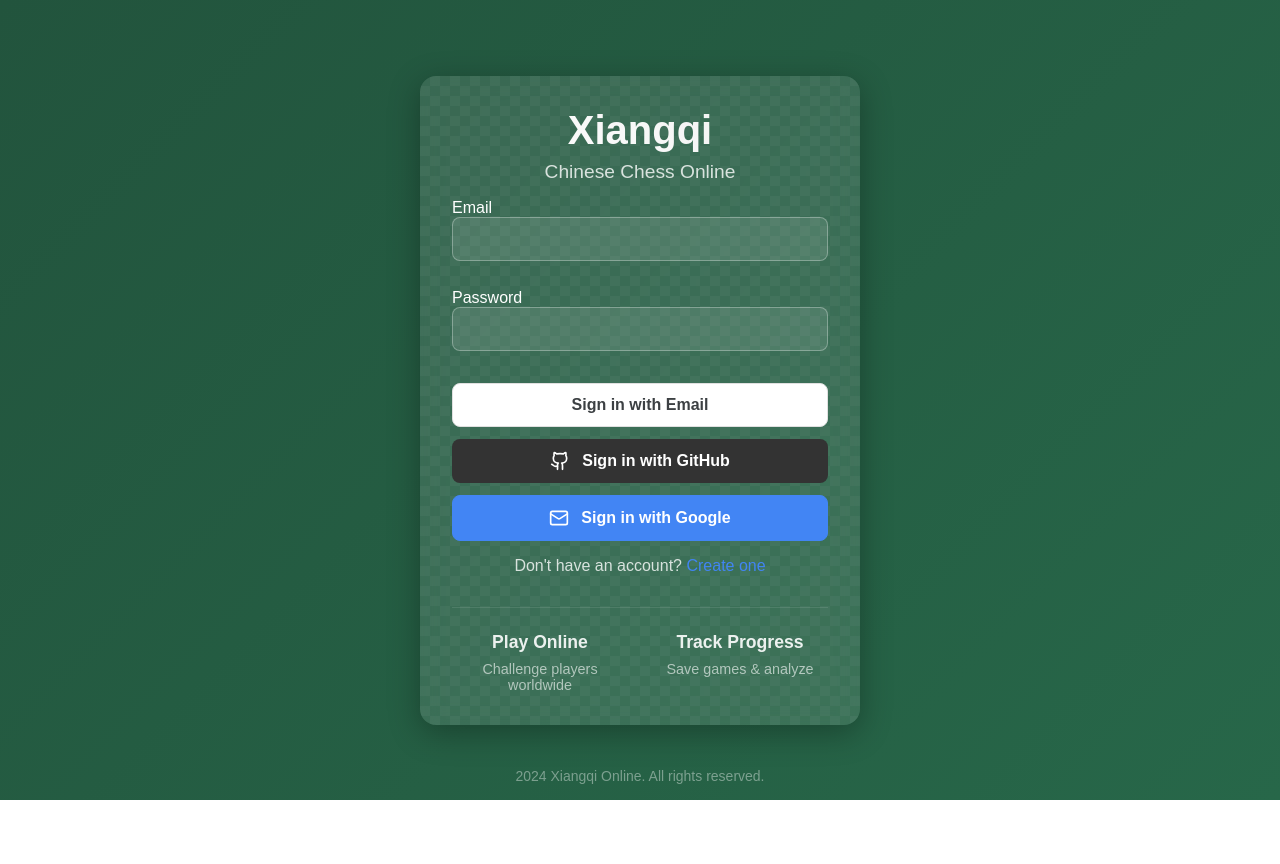
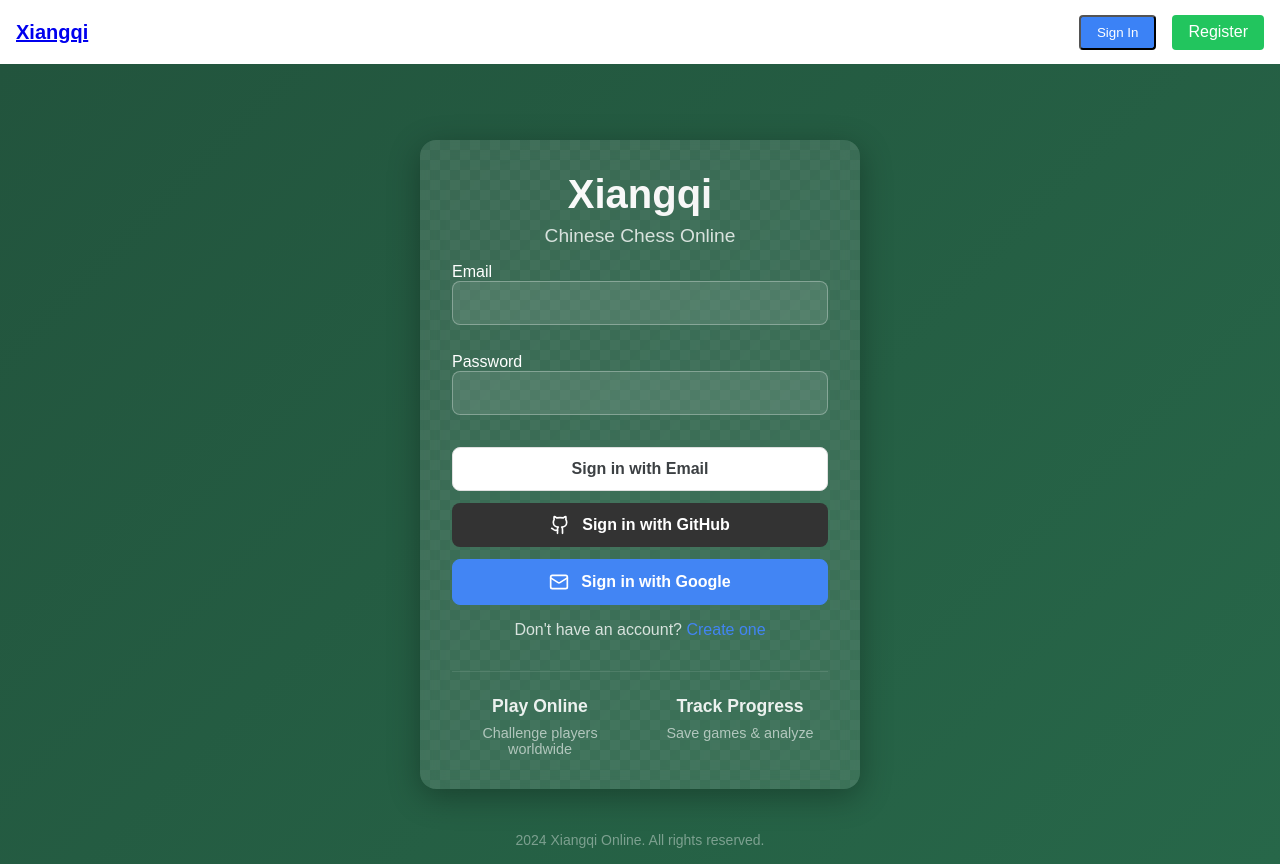
Before and after one commit to hien-duc/xiangqi-chinese-chess-online-platform, a Next.js app: page /login in a window 1280 px wide. Before the commit the page ends 800 px from the top, so only its background shows below. Built offline with nearby package versions, Linux system fonts and the light colour scheme; no server answers; the database is empty.

Commit message:
fix and add
add navbar, implements session security, sync user and player, add protected route to authenticate

```diff
--- a/auth.ts
+++ b/auth.ts
@@ -1,34 +1,24 @@
-import NextAuth from "next-auth"
-import GitHub from "next-auth/providers/github"
-import Google from "next-auth/providers/google"
-import Credentials from "next-auth/providers/credentials"
-import type { NextAuthConfig, User } from "next-auth"
-import { z } from "zod"
-import bcrypt from "bcryptjs"
-import { findUserByEmail } from "./src/lib/user-service"
-import { MongoDBAdapter } from "@auth/mongodb-adapter"
-import clientPromise from "./src/lib/db/db-connect"
-import { signInSchema } from "./src/lib/zod"
-
-// Validation schema for credentials
-// const signInSchema = z.object({
-//     email: z.string()
-//         .min(1, "Email is required")
-//         .email("Invalid email"),
-//     password: z.string()
-//         .min(1, "Password is required")
-//         .min(8, "Password must be more than 8 characters")
-//         .max(32, "Password must be less than 32 characters"),
-// })
+import NextAuth from "next-auth";
+import GitHub from "next-auth/providers/github";
+import Google from "next-auth/providers/google";
+import Credentials from "next-auth/providers/credentials";
+import type { NextAuthConfig, User } from "next-auth";
+import { z } from "zod";
+import bcrypt from "bcryptjs";
+import { findUserByEmail } from "./src/lib/user-service";
+import { MongoDBAdapter } from "@auth/mongodb-adapter";
+import clientPromise from "./src/lib/db/db-connect";
+import { signInSchema } from "./src/lib/zod";
+import { createPlayerProfile } from "./src/lib/db/models/player.model";
 
 // Type for our extended session user
 interface ExtendedUser extends User {
-    id: string
+  id: string;
 }
 
 declare module "next-auth" {
   interface Session {
-        user: ExtendedUser
+    user: ExtendedUser;
   }
 }
 
@@ -43,10 +33,12 @@ export const config = {
     GitHub({
       clientId: process.env.GITHUB_ID,
       clientSecret: process.env.GITHUB_SECRET,
+      allowDangerousEmailAccountLinking: true,
     }),
     Google({
       clientId: process.env.GOOGLE_ID,
       clientSecret: process.env.GOOGLE_SECRET,
+      allowDangerousEmailAccountLinking: true,
     }),
     Credentials({
       name: "Credentials",
@@ -54,56 +46,53 @@ export const config = {
         email: {
           label: "Email",
           type: "email",
-                    placeholder: "example@example.com"
+          placeholder: "example@example.com",
         },
         password: {
           label: "Password",
-                    type: "password"
-                }
+          type: "password",
+        },
       },
       async authorize(credentials) {
         try {
           // Validate credentials against schema
-                    const { email, password } = await signInSchema.parseAsync(credentials)
+          const { email, password } = await signInSchema.parseAsync(
+            credentials
+          );
 
           // document
           // logic to salt and hash password
           //const pwHash = saltAndHashPassword(password)
 
-
           // Find user in database
-                    const user = await findUserByEmail(email)
+          const user = await findUserByEmail(email);
 
           if (!user) {
-                        throw new Error("No user found with this email")
+            throw new Error("No user found with this email");
           }
 
-                    // Verify password
           const isPasswordValid = await bcrypt.compare(
             password,
             user.hashedPassword
-                    )
+          );
 
           if (!isPasswordValid) {
-                        throw new Error("Invalid password")
+            throw new Error("Invalid password");
           }
 
-                    // Return user object
           return {
             id: user._id.toString(),
             email: user.email,
             name: user.name || null,
-                        //user
-                        //image: user.image || null
-                    }
+          };
         } catch (error) {
           if (error instanceof z.ZodError) {
-                        throw new Error("Invalid credentials format")
+            throw new Error("Invalid credentials format");
           }
-                    throw error
+          throw error;
         }
-            }
-        })
+      },
+    }),
   ],
 
   pages: {
@@ -111,52 +100,41 @@ export const config = {
     signOut: "/logout",
     error: "/error",
   },
+  events: {
+    async createUser({ user }) {
+      try {
+        // Create player profile for new users
+        await createPlayerProfile(
+          user.id,
+          user.name || user.email?.split("@")[0] || "Player"
+        );
+        console.log("Player profile created for new user:", user.email);
+      } catch (error) {
+        console.error("Error creating player profile:", error);
+      }
+    },
+  },
   callbacks: {
     async session({ session, user }) {
+      // Ensure only necessary user data is exposed in the session
       if (session.user) {
-                session.user.id = user.id
-                session.user.email = user.email
-                session.user.name = user.name || null
+        session.user.id = user.id;
+        session.user.email = user.email;
+        session.user.name = user.name || null;
+        // Explicitly remove sensitive fields
+        delete (session.user as any).hashedPassword;
+        delete (session.user as any).createdAt;
+        delete (session.user as any).updatedAt;
       }
-            return session
-        }
+      return session;
     },
-    // callbacks: {
-    //     // with jwt ???
-    //     async jwt({ token, user }) {
-    //         if (user) {
-    //             token.id = user.id ?? "";
-    //             token.email = user.email
-    //             token.name = user.name
-    //             //token.picture = user.image
-    //         }
-    //         return token
-    //     },
-    //     async session({ session, token }) {
-    //         if (session.user) {
-    //             //as string; Use `as` to assert type if needed
-    //             session.user.id = token.id
-    //             session.user.email = token.email!
-    //             session.user.name = token.name
-    //             //session.user.image = token.picture
-    //         }
-    //         return session
-    //     }
-    // },
-    // with datbase ???
-    // callbacks: {
-    //     session({ session, user }) {
-    //         session.user.id = user.id
-    //         return session
-    //     },
-    // }
-
+  },
   trustHost: true,
-} satisfies NextAuthConfig
+} satisfies NextAuthConfig;
 
 export const {
   auth,
   handlers: { GET, POST },
   signIn,
-    signOut
-} = NextAuth(config)
+  signOut,
+} = NextAuth(config);
--- a/src/app/layout.jsx
+++ b/src/app/layout.jsx
@@ -1,11 +1,19 @@
-import { GameProvider } from "../hooks/useGameState";
+import { AuthProvider } from "@/src/components/auth-provider"
+import { Navbar } from "@/src/components/navbar"
+import { GameProvider } from "../hooks/useGameState"
+import "./globals.css"
 
 export default function RootLayout({ children }) {
   return (
-    <html>
+    <html lang="en">
       <body>
-        <GameProvider>{children}</GameProvider>
+        <AuthProvider>
+          <Navbar />
+          <GameProvider>
+            {children}
+          </GameProvider>
+        </AuthProvider>
       </body>
     </html>
-  );
+  )
 }
--- /dev/null
+++ b/src/components/navbar.tsx
@@ -0,0 +1,56 @@
+"use client"
+
+import { useSession, signIn, signOut } from "next-auth/react"
+import Link from "next/link"
+import styles from "../styles/Navbar.module.css"
+
+export function Navbar() {
+  const { data: session, status } = useSession()
+
+  return (
+    <nav className={styles.nav}>
+      <div className={styles.container}>
+        <div className={styles.navContent}>
+          <div className={styles.logo}>
+            <Link href="/" className={styles.logo}>
+              <span className={styles.logoText}>Xiangqi</span>
+            </Link>
+          </div>
+
+          <div className={styles.authSection}>
+            {status === "loading" ? (
+              <span>Loading...</span>
+            ) : session ? (
+              <div className={styles.userInfo}>
+                <span className={styles.welcomeText}>
+                  Welcome, {session.user.name || session.user.email}
+                </span>
+                <button
+                  onClick={() => signOut()}
+                  className={styles.signOutButton}
+                >
+                  Sign Out
+                </button>
+              </div>
+            ) : (
+              <div className={styles.buttonGroup}>
+                <button
+                  onClick={() => signIn()}
+                  className={styles.signInButton}
+                >
+                  Sign In
+                </button>
+                <Link
+                  href="/register"
+                  className={styles.registerButton}
+                >
+                  Register
+                </Link>
+              </div>
+            )}
+          </div>
+        </div>
+      </div>
+    </nav>
+  )
+}
--- a/src/lib/db/models/player.model.ts
+++ b/src/lib/db/models/player.model.ts
@@ -2,7 +2,7 @@ import mongoose, { Schema, Document } from "mongoose";
 import { IUser } from "../models/user.model";
 
 export interface IPlayer extends Document {
-  userId: IUser["_id"]; // Reference to User
+  userId: string | Schema.Types.ObjectId; // Allow both string and ObjectId
   name: string;
   rating: number;
   gamesPlayed: number;
@@ -15,7 +15,11 @@ export interface IPlayer extends Document {
 
 const PlayerSchema = new Schema(
   {
-    userId: { type: Schema.Types.ObjectId, ref: "User", required: true },
+    userId: {
+      type: Schema.Types.Mixed, // Allow both string and ObjectId
+      ref: "User",
+      required: true
+    },
     name: { type: String, required: true },
     rating: { type: Number, default: 1200 },
     gamesPlayed: { type: Number, default: 0 },
--- /dev/null
+++ b/src/styles/navbar.module.css
@@ -0,0 +1,82 @@
+.nav {
+  background-color: white;
+  box-shadow: 0 2px 4px rgba(0, 0, 0, 0.1);
+}
+
+.container {
+  max-width: 1280px;
+  margin: 0 auto;
+  padding: 0 1rem;
+}
+
+.navContent {
+  display: flex;
+  justify-content: space-between;
+  height: 4rem;
+}
+
+.logo {
+  display: flex;
+  align-items: center;
+}
+
+.logoText {
+  font-size: 1.25rem;
+  font-weight: bold;
+}
+
+.authSection {
+  display: flex;
+  align-items: center;
+}
+
+.userInfo {
+  display: flex;
+  align-items: center;
+  gap: 1rem;
+}
+
+.welcomeText {
+  color: #374151;
+}
+
+.buttonGroup {
+  display: flex;
+  gap: 1rem;
+}
+
+.signInButton {
+  background-color: #3b82f6;
+  color: white;
+  padding: 0.5rem 1rem;
+  border-radius: 0.25rem;
+  cursor: pointer;
+}
+
+.signInButton:hover {
+  background-color: #2563eb;
+}
+
+.registerButton {
+  background-color: #22c55e;
+  color: white;
+  padding: 0.5rem 1rem;
+  border-radius: 0.25rem;
+  text-decoration: none;
+}
+
+.registerButton:hover {
+  background-color: #16a34a;
+}
+
+.signOutButton {
+  background-color: #ef4444;
+  color: white;
+  padding: 0.5rem 1rem;
+  border-radius: 0.25rem;
+  cursor: pointer;
+}
+
+.signOutButton:hover {
+  background-color: #dc2626;
+}
```
Also changed, not shown: src/app/page.tsx (+11 -1 lines), src/components/protected-route.tsx (added, +33 -0 lines), src/styles/protectedroute.module.css (added, +10 -0 lines). Lines whose indentation alone changed are shown as unchanged.
